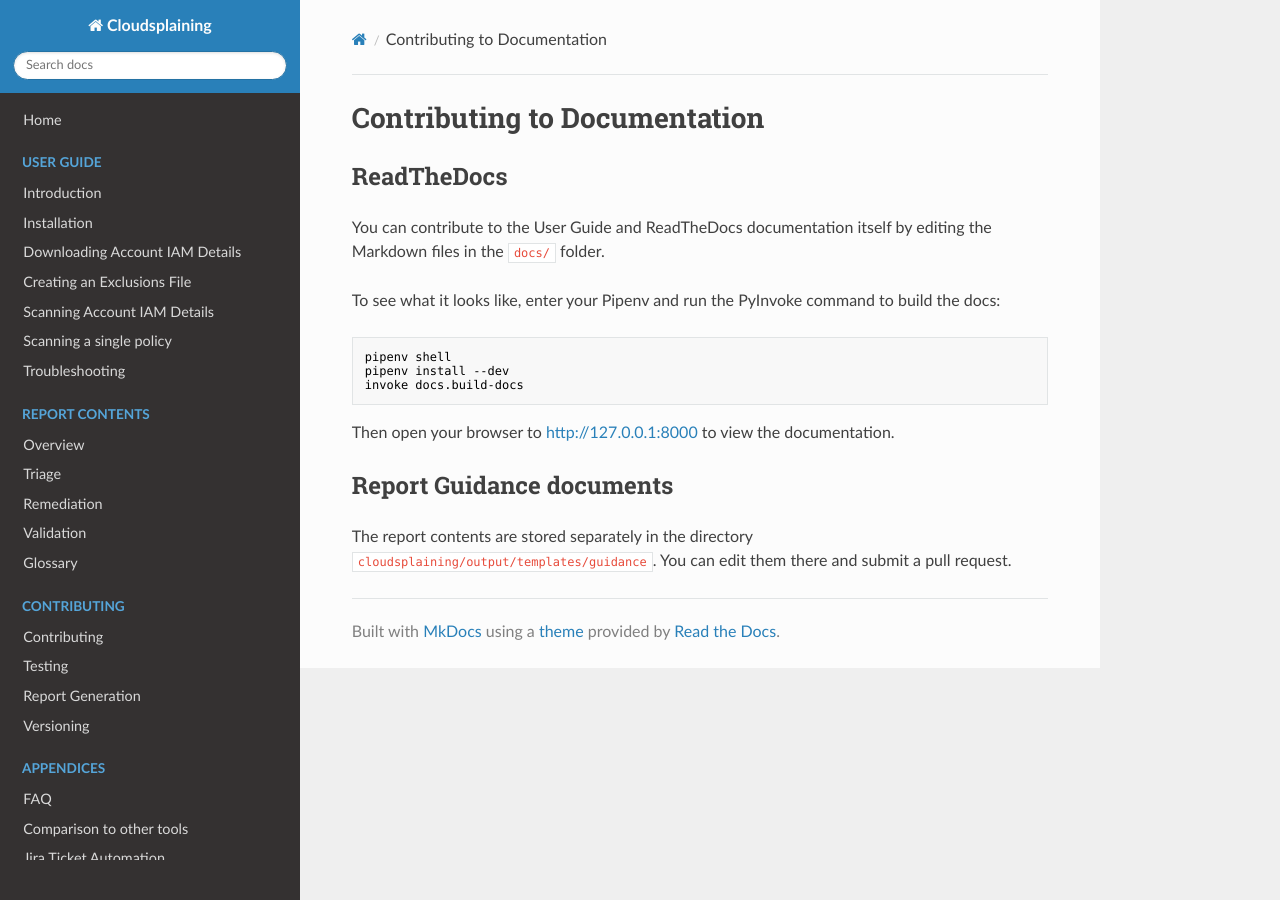
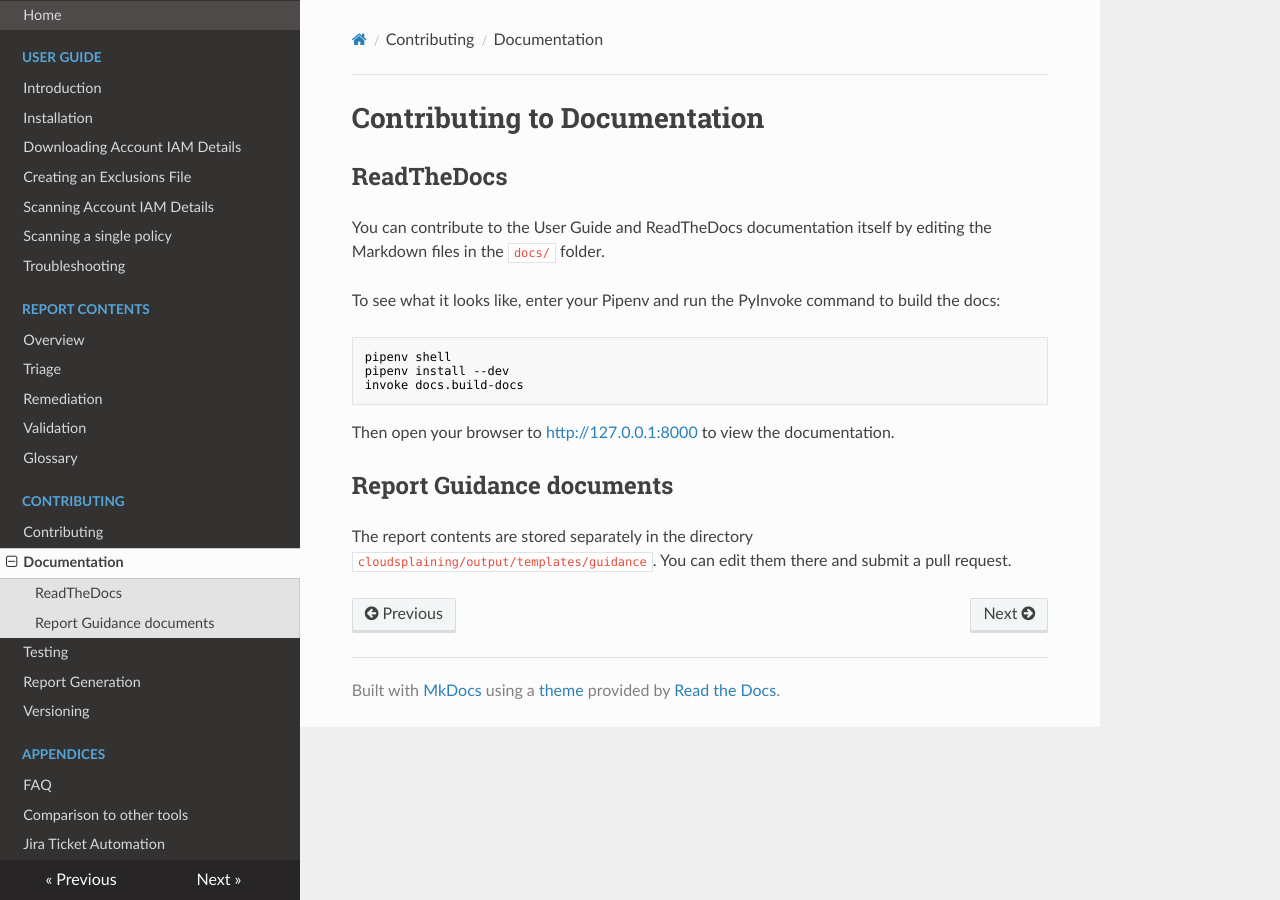
Before and after one commit to salesforce/cloudsplaining, an MkDocs documentation site: the page built from docs/contributing/documentation.md, in a window 1280 px wide. Built offline with MkDocs 1.6.1, drawn with Linux system fonts in a browser that asks for light colours; nearby versions of some CDN libraries.

```diff
--- a/mkdocs.yml
+++ b/mkdocs.yml
@@ -19,6 +19,7 @@
     - Glossary: 'report/glossary.md'
   - Contributing:
     - Contributing: 'contributing/contributing.md'
+    - Documentation: 'contributing/documentation.md'
     - Testing: 'contributing/testing.md'
     - Report Generation: 'contributing/report.md'
     - Versioning: 'contributing/versioning.md'
```
Also changed, not shown: README.md (+3 -1 lines).
